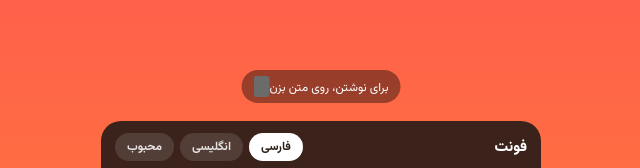
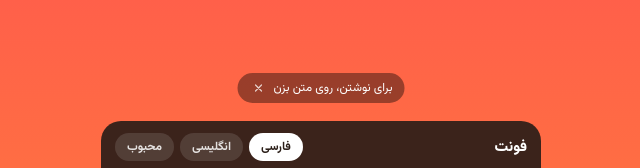
Before and after one commit to font-story-app/font-story-app, a website: page web/index.html in a window 1280 px wide. Shown: the part 470-638 px from the top of the page, 319-959 px from the left. Drawn offline with Linux system fonts and the light colour scheme; a web font is replaced by a local one.

Commit message:
Hint pill: dismissible with a small close button (remembered)

```diff
--- a/web/styles.css
+++ b/web/styles.css
@@ -146,7 +146,30 @@ body {
   border-radius: 999px;
   white-space: nowrap;
   pointer-events: none;
+  /* Above the transparent editor so the × is tappable; taps on the
+     text itself still pass through to the editor below. */
+  z-index: 2;
+  display: flex;
+  align-items: center;
+  gap: 6px;
 }
+.hint-pill.hidden { display: none; }
+.hint-close {
+  pointer-events: auto;
+  background: none;
+  border: none;
+  color: #fff;
+  opacity: 0.75;
+  width: 18px;
+  height: 18px;
+  padding: 0;
+  cursor: pointer;
+  display: flex;
+  align-items: center;
+  justify-content: center;
+}
+.hint-close:hover { opacity: 1; }
+.hint-close svg { width: 12px; height: 12px; }
 .hidden-input {
   position: absolute;
   inset: 0;
```
